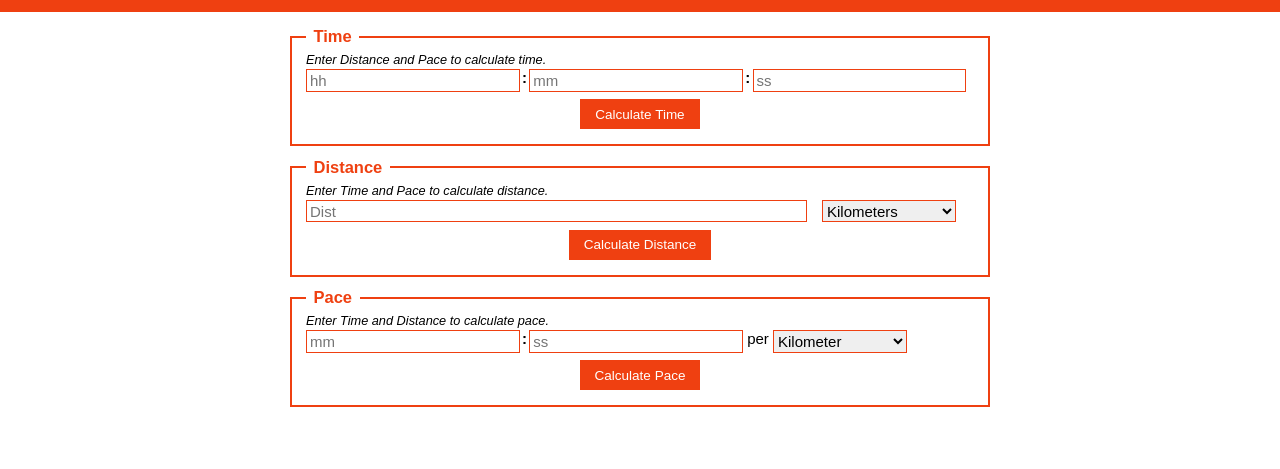
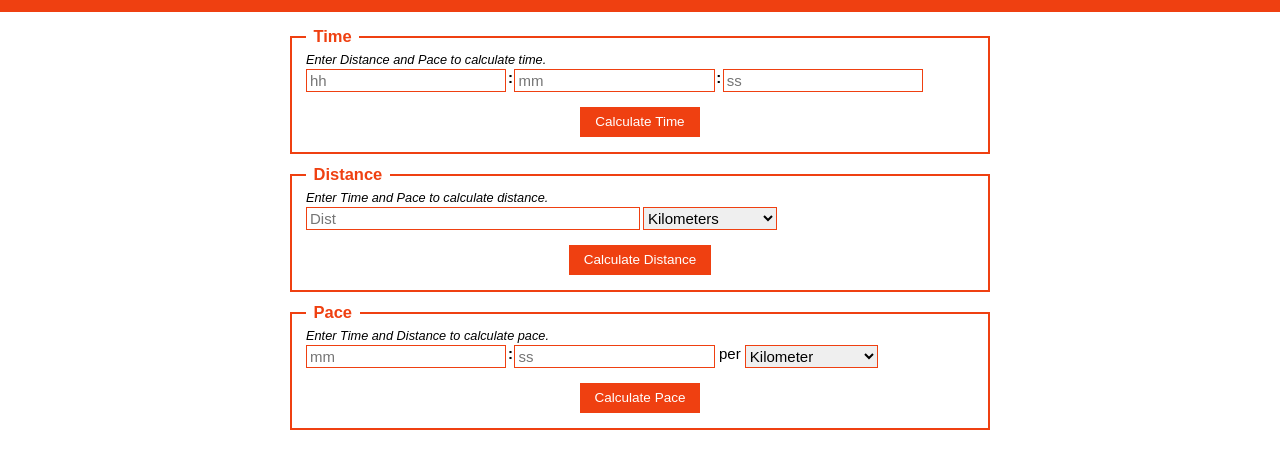
Before and after one commit to MichaelDuToit/PaceBud, a website built with webpack: page src/index.html in a window 1280 px wide. Shown: the part 119-588 px from the top of the page. Built offline with nearby package versions, Linux system fonts and the light colour scheme.

Commit message:
Added Facivon data to HEAD. Wrapped Header in a anchor/link tag. Tweaked SCSS: select tags min-width to 6.5rem, margin to bottom of elements inside row-container.

```diff
--- a/src/index.html
+++ b/src/index.html
@@ -17,8 +17,10 @@
 </head>
 <body>
 <header>
-    <h1>WhatPace</h1>
-    <h2>Pace Calculator</h2>
+    <a href="./">
+        <h1>WhatPace</h1>
+        <h2>Pace Calculator</h2>
+    </a>
 </header>
 <main>
     <form>
--- a/src/styles.scss
+++ b/src/styles.scss
@@ -23,11 +23,15 @@ header {
     color: $white;
     background-color: $primary_color;
     padding: 1rem 0rem;
-    h1 {
-        font-size: 3rem;
-    }
-    h2 {
-        font-size:2.85rem;
+    a {
+        text-decoration: none;
+        color: inherit;
+        h1 {
+            font-size: 3rem;
+        }
+        h2 {
+            font-size:2.85rem;
+        }
     }
 }
 main {
@@ -46,7 +50,6 @@ button {
 }
 button:hover {
     cursor: pointer;
-    //background-color: rgb(241, 101, 62);
     background-color: lighten($primary_color, 10%)
 }
 
@@ -55,11 +58,11 @@ input, select {
     border:0.8px solid $primary_color;
 }
 input[type=number]{
-    width: 32%;
+    width: 30%;
     padding:0.2rem;
     &#dist{
-        margin-right: 1rem;
-        width:75%;
+        margin-right: 0.2rem;
+        width:50%;
     }
 }
 
@@ -74,8 +77,9 @@ fieldset {
 select, select > option {
     font-size: 1rem;
     width: 20%;
-    min-width:40%;
+    min-width:6.5rem;
     min-width: fit-content;
+    max-width: 40%;
 }
 
 fieldset legend {
@@ -90,12 +94,15 @@ fieldset legend {
     display: flex;
     flex-direction: row;
     align-content: flex-start;
-    flex-wrap: nowrap;
     justify-content: flex-start;
+    flex-wrap: wrap;
+    > * {
+        margin-bottom:0.5rem;
+    }
 }
 
 .colon {
-    padding: 0 0.15rem;
+    padding: 0 0.1rem;
     font-size:1rem;
     font-weight: bold;
 }
```
